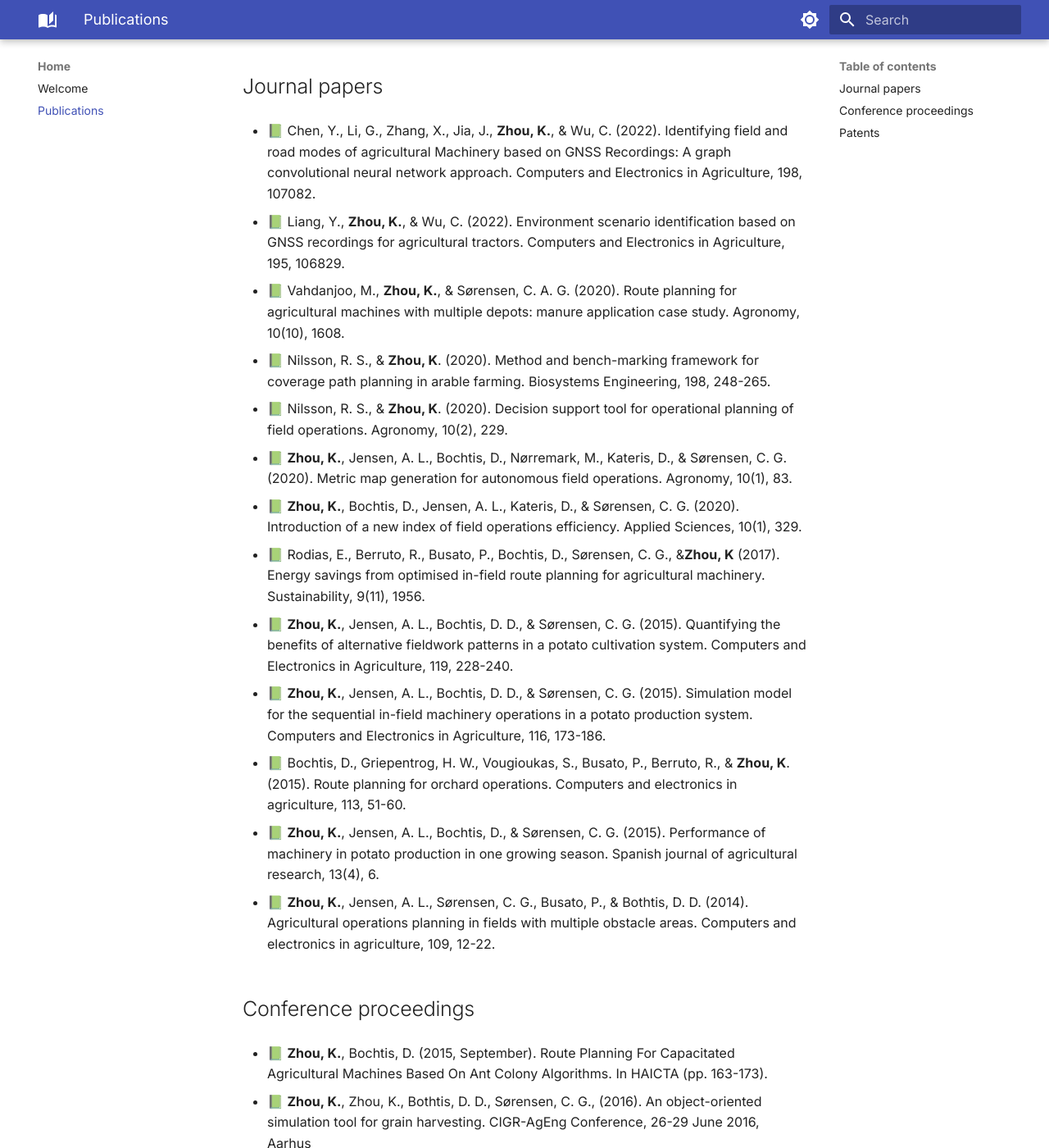
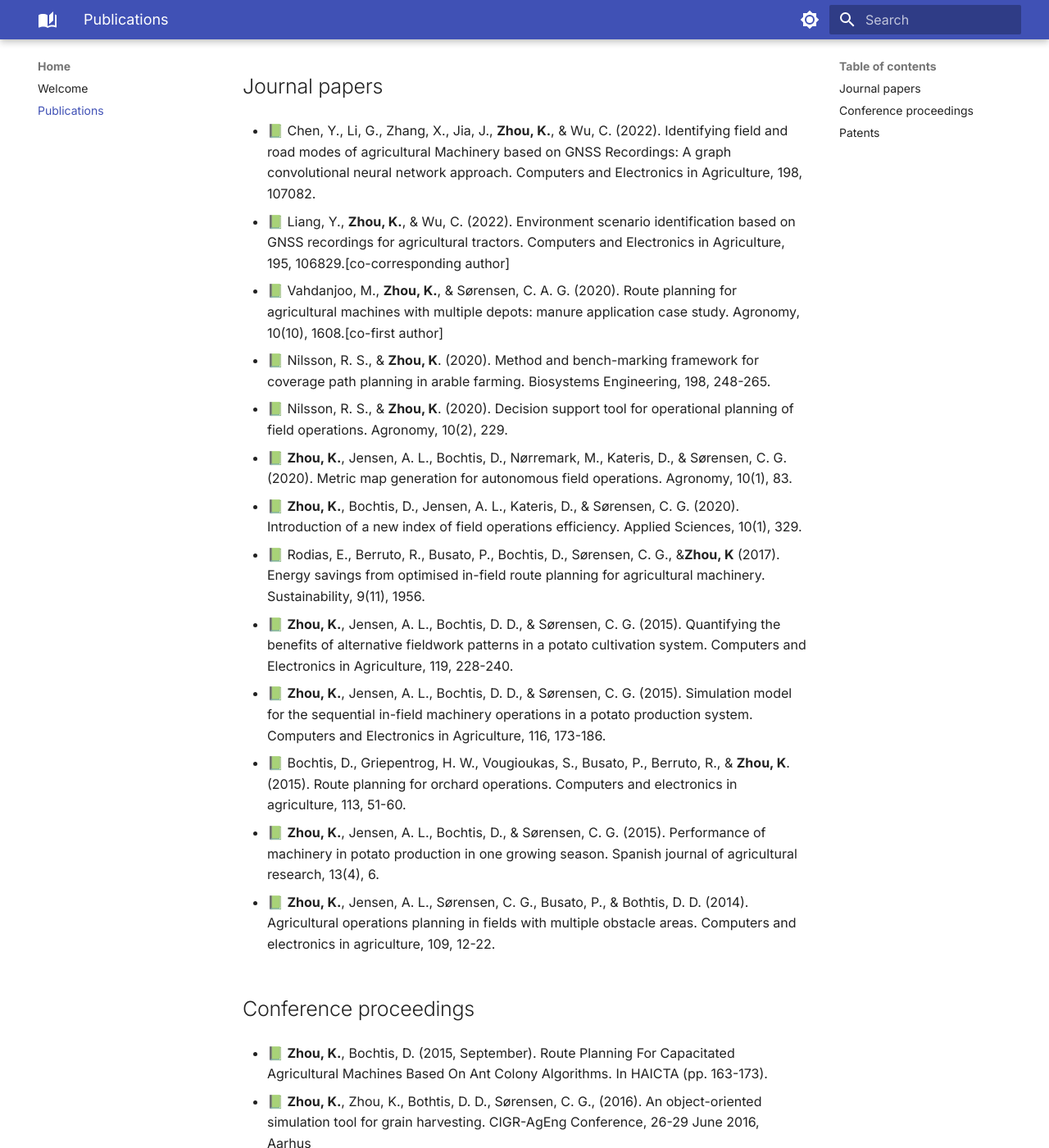
Before and after one commit to kunzhoudk/spacex, an MkDocs documentation site: the page built from docs/home/publications.md, in a window 1280 px wide and 1400 px high, scrolled down 205 px. Shown: the whole window at 82% size. Built offline with MkDocs 1.6.1 and Material for MkDocs 9.7.7, drawn with Linux system fonts in a browser that asks for light colours; some of the changed text lies outside the part shown.

Commit message:
added emoji to index and co-first author

```diff
--- a/docs/home/publications.md
+++ b/docs/home/publications.md
@@ -5,9 +5,9 @@
 
 * 📗 Chen, Y., Li, G., Zhang, X., Jia, J., **Zhou, K.**, & Wu, C. (2022). Identifying field and road modes of agricultural Machinery based on GNSS Recordings: A graph convolutional neural network approach. Computers and Electronics in Agriculture, 198, 107082.
 
-* 📗 Liang, Y., **Zhou, K.**, & Wu, C. (2022). Environment scenario identification based on GNSS recordings for agricultural tractors. Computers and Electronics in Agriculture, 195, 106829.
+* 📗 Liang, Y., **Zhou, K.**, & Wu, C. (2022). Environment scenario identification based on GNSS recordings for agricultural tractors. Computers and Electronics in Agriculture, 195, 106829.[co-corresponding author]
 
-* 📗 Vahdanjoo, M., **Zhou, K.**, & Sørensen, C. A. G. (2020). Route planning for agricultural machines with multiple depots: manure application case study. Agronomy, 10(10), 1608.
+* 📗 Vahdanjoo, M., **Zhou, K.**, & Sørensen, C. A. G. (2020). Route planning for agricultural machines with multiple depots: manure application case study. Agronomy, 10(10), 1608.[co-first author]
 
 * 📗 Nilsson, R. S., & **Zhou, K**. (2020). Method and bench-marking framework for coverage path planning in arable farming. Biosystems Engineering, 198, 248-265.
 
@@ -39,7 +39,7 @@
 
 * 📗 **Zhou, K.**, Jensen, A. L., Bochtis, D., Sørensen, C. G.  A Web–based Tool for Comparing Field Area Coverage Practices. CIOSTA XXXV Conference: CIGR V Conference, Billund, Denmark; 07/2013.
 
-* 📗 Gunnarsson, E. Rodias, J. Kusk, Zhou, K., M. A. F. Jensen, D. D. Bochtis. Biomass crop allocation problem. International Commission of Agricultural and Biological Engineers, Section V. CIOSTA XXXV Conference “From Effective to Intelligent Agriculture and Forestry”, Billund, Denmark, 3-5 July 2013.
+* 📗 Gunnarsson, E. Rodias, J. Kusk, **Zhou, K.**., M. A. F. Jensen, D. D. Bochtis. Biomass crop allocation problem. International Commission of Agricultural and Biological Engineers, Section V. CIOSTA XXXV Conference “From Effective to Intelligent Agriculture and Forestry”, Billund, Denmark, 3-5 July 2013.
 
 ## Patents
 
--- a/mkdocs.yml
+++ b/mkdocs.yml
@@ -50,8 +50,7 @@
 extra:
   analytics:
     provider: google
-    property: !ENV GOOGLE_ANALYTICS_KEY
-
+    property: G-XXXXXXXXXX
 
   social:
     - icon: material/home
```
Also changed, not shown: docs/index.md (+6 -6 lines).
